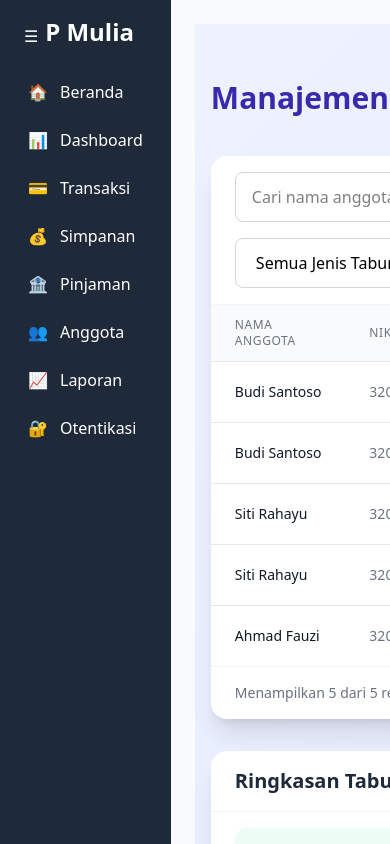
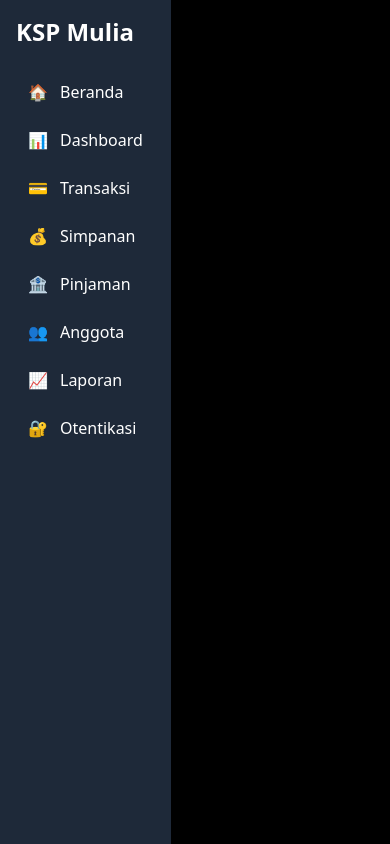
Before and after one commit to koperasimuliads-max/mdsmuliaku, a Next.js app: page /savings in a window 390 px wide. Shown: the top 844 px of the page. Built offline with nearby package versions, Linux system fonts and the light colour scheme.

Commit message:
style(ui): add mobile backdrop and fix sidebar visibility
Add a semi-transparent backdrop when the sidebar is open on mobile devices to improve UX and ensure the sidebar remains visible above other content using z-index.

```diff
--- a/src/components/Sidebar.tsx
+++ b/src/components/Sidebar.tsx
@@ -14,9 +14,14 @@ export default function Sidebar() {
         ☰
       </button>
 
+      {/* Sidebar Backdrop (Mobile) */}
+      {isOpen && typeof window !== 'undefined' && (
+        <div className="lg:hidden fixed inset-0 bg-black bg-opacity-50 z-40" onClick={() => setIsOpen(false)} />
+      )}
+
       {/* Sidebar */}
       <aside
-        className={`w-64 bg-gray-800 text-white min-h-screen p-4 ${isOpen ? 'block' : 'hidden'} lg:block`}
+        className={`w-64 bg-gray-800 text-white min-h-screen p-4 ${isOpen ? 'block lg:block' : 'hidden'} z-50`}
       >
         <div className="flex justify-between items-center mb-6">
           <span className="text-2xl font-bold">KSP Mulia</span>
```
